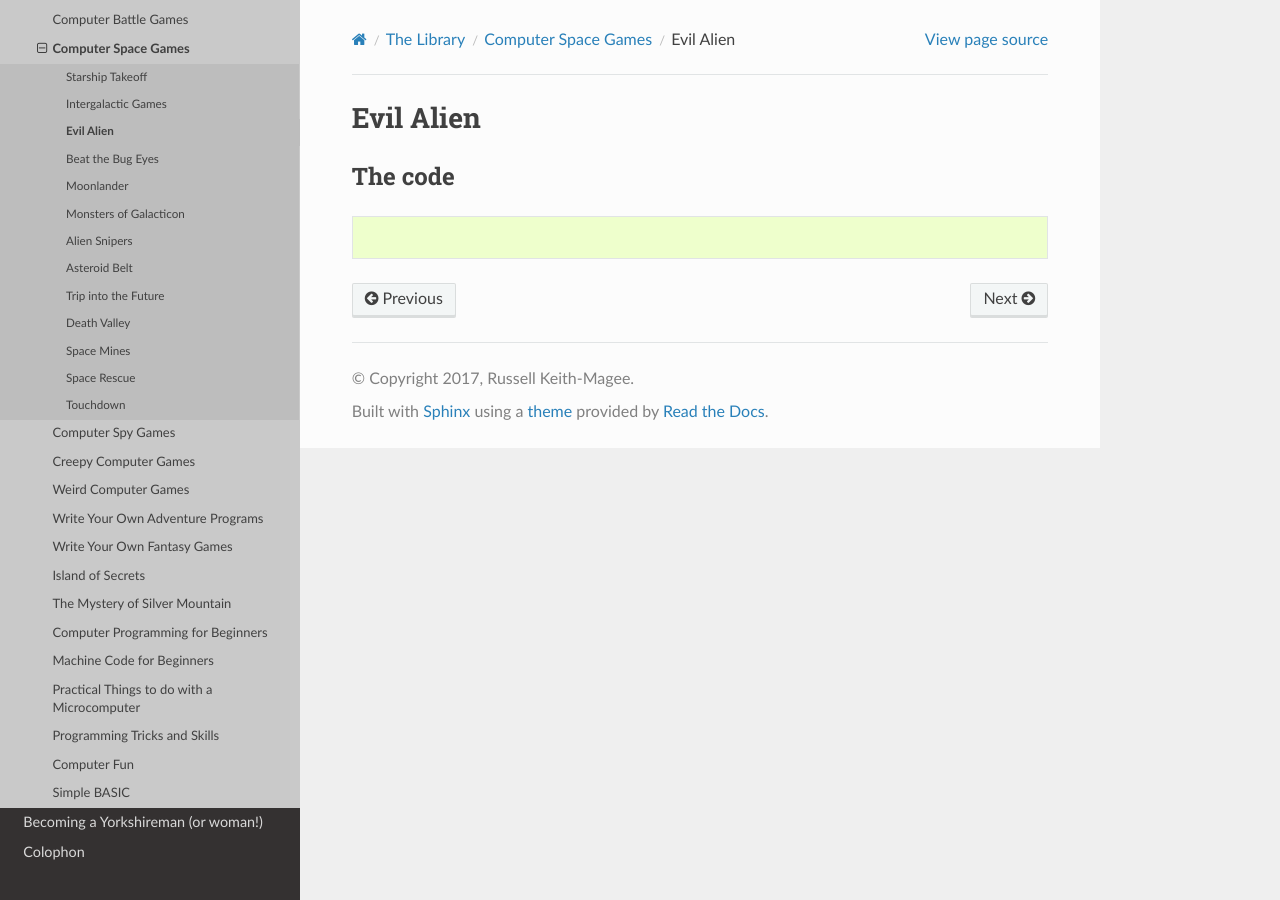
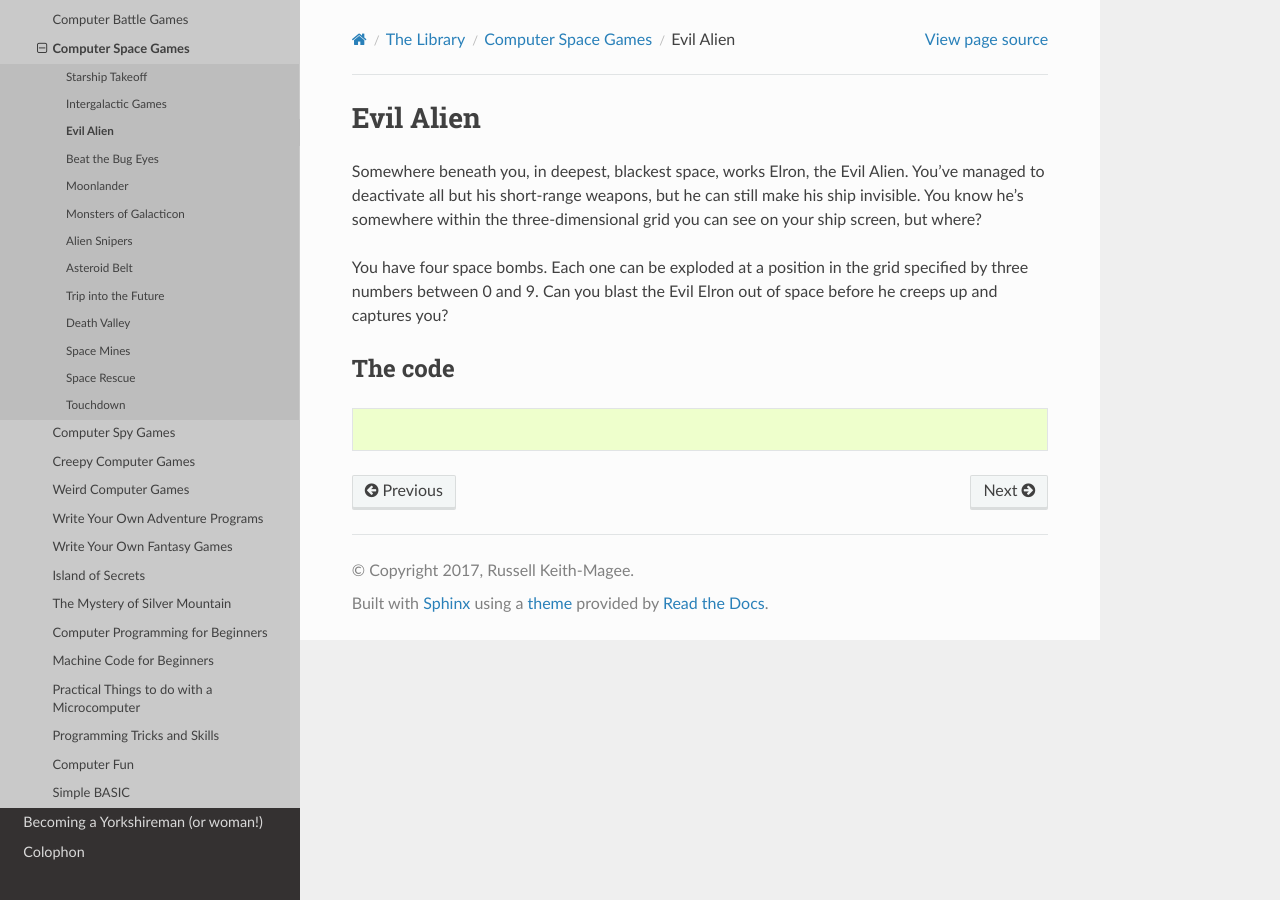
Before and after one commit to beeware/yorkshire4, a Sphinx documentation site: the page built from docs/books/computer-games/computer-space-games/evil_alien/index.rst, in a window 1280 px wide. Built offline with Sphinx 7.4.7 and the Read the Docs theme 2.0.0, drawn with Linux system fonts in a browser that asks for light colours.

Commit message:
Update index.rst with game description

```diff
--- a/docs/books/computer-games/computer-space-games/evil_alien/index.rst
+++ b/docs/books/computer-games/computer-space-games/evil_alien/index.rst
@@ -1,6 +1,11 @@
 ==========
 Evil Alien
 ==========
+
+Somewhere beneath you, in deepest, blackest space, works Elron, the Evil Alien. You've managed to deactivate all but his short-range weapons, but he can still make his ship invisible. You know he's somewhere within the three-dimensional grid you can see on your ship screen, but where?
+
+You have four space bombs. Each one can be exploded at a position in the grid specified by three numbers between 0 and 9. Can you blast the Evil Elron out of space before he creeps up and captures you?
+
 
 The code
 ========
```
